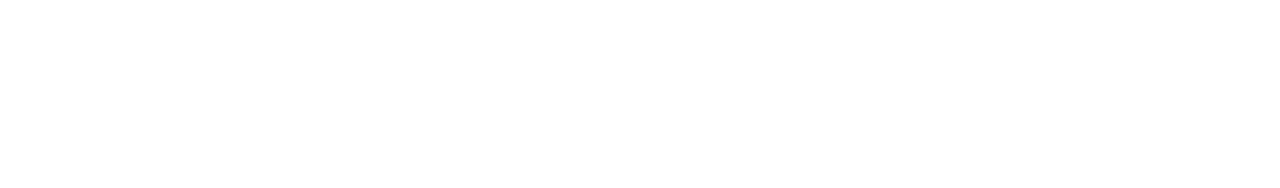
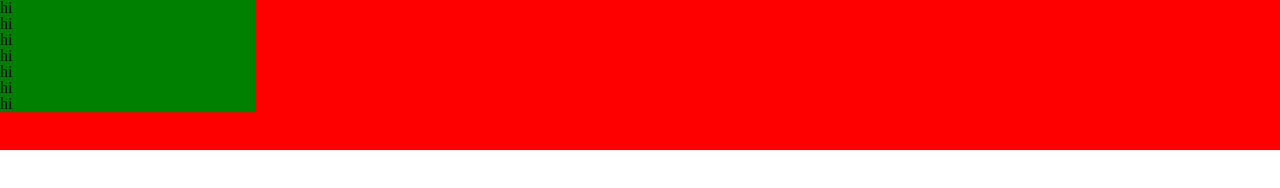
Before and after one commit to Hicham-Chiahou/Etch-a-Sketch, a plain HTML site: page index.html in a window 1280 px wide. Drawn offline with Linux system fonts and the light colour scheme.

Commit message:
adding the css with the meyer reset.

```diff
--- a/index.html
+++ b/index.html
@@ -3,10 +3,21 @@
 <head>
     <meta charset="UTF-8">
     <meta name="viewport" content="width=device-width, initial-scale=1.0">
+    <link rel="stylesheet" href="style.css">
     <title>Document</title>
 </head>
 <body>
+    <div id="drawing-pad">
+<div class="pixal">hi</div>
+<div class="pixal">hi</div>
+<div class="pixal">hi</div>
+<div class="pixal">hi</div>
+<div class="pixal">hi</div>
+<div class="pixal">hi</div>
+<div class="pixal">hi</div>
 
+
+    </div>
     <script src="/main.js"></script>
 
 </body>
--- a/main.js
+++ b/main.js
@@ -1,9 +1,9 @@
-let n = document.body.getElementsByTagName("p")
+let drawingPad = document.getElementById("drawing-pad")
 
 
 function main(){
 
-    console.log(n)
+    console.log(drawingPad)
 }
 
 main()
--- /dev/null
+++ b/style.css
@@ -0,0 +1,61 @@
+/* http://meyerweb.com/eric/tools/css/reset/
+   v2.0 | 20110126
+   License: none (public domain)
+*/
+
+html, body, div, span, applet, object, iframe,
+h1, h2, h3, h4, h5, h6, p, blockquote, pre,
+a, abbr, acronym, address, big, cite, code,
+del, dfn, em, img, ins, kbd, q, s, samp,
+small, strike, strong, sub, sup, tt, var,
+b, u, i, center,
+dl, dt, dd, ol, ul, li,
+fieldset, form, label, legend,
+table, caption, tbody, tfoot, thead, tr, th, td,
+article, aside, canvas, details, embed,
+figure, figcaption, footer, header, hgroup,
+menu, nav, output, ruby, section, summary,
+time, mark, audio, video {
+	margin: 0;
+	padding: 0;
+	border: 0;
+	font-size: 100%;
+	font: inherit;
+	vertical-align: baseline;
+}
+/* HTML5 display-role reset for older browsers */
+article, aside, details, figcaption, figure,
+footer, header, hgroup, menu, nav, section {
+	display: block;
+}
+body {
+	line-height: 1;
+}
+ol, ul {
+	list-style: none;
+}
+blockquote, q {
+	quotes: none;
+}
+blockquote:before, blockquote:after,
+q:before, q:after {
+	content: '';
+	content: none;
+}
+table {
+	border-collapse: collapse;
+	border-spacing: 0;
+}
+
+/* ------------------------------------  the drawing pad --------------------- */
+#drawing-pad{
+    background-color: red;
+    display: flex;
+    flex-direction: column;
+    height: 150px;
+}
+
+.pixal{
+    background-color: green;
+    width: 20%;
+}
```
Also changed, not shown: 1 other file.
